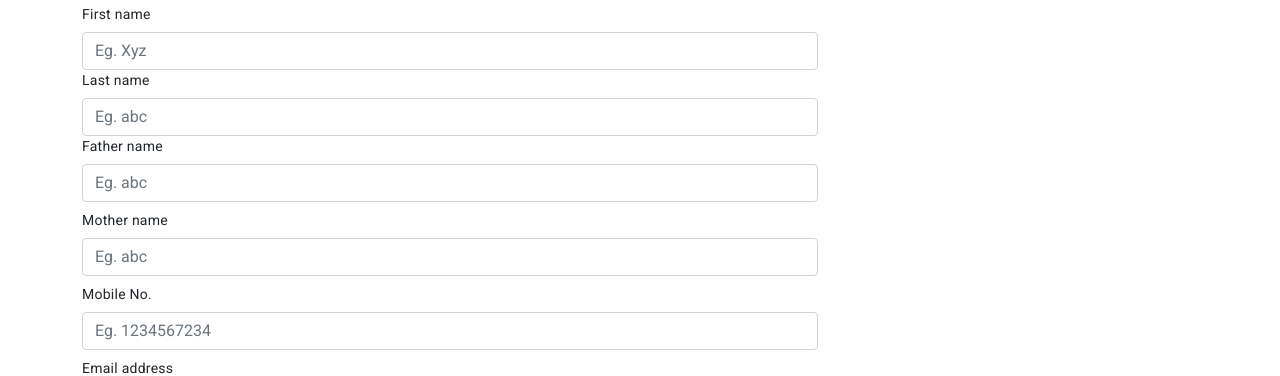
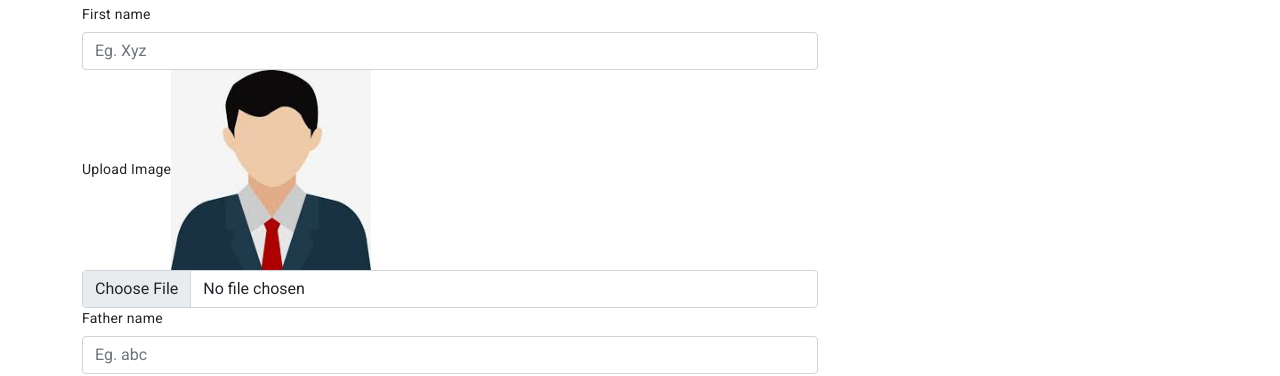
Before and after one commit to pawantripathi648/RegistrationAppUI, an Angular app: page /addEmployee in a window 1280 px wide. Shown: the part 136-512 px from the top of the page. Built offline with nearby package versions, Linux system fonts and the light colour scheme; no server answers.

Commit message:
images upload and delete correction

```diff
--- a/src/app/add-employee/add-employee.component.html
+++ b/src/app/add-employee/add-employee.component.html
@@ -10,10 +10,12 @@
           <input type="text" class="form-control" placeholder="Eg. Xyz" id="firstName" name="firstName"
             [(ngModel)]="addEmployee.obj1.firstName">
         </div>
+
         <div class="d-inline ">
-          <label for="lastName" class="form-label">Last name</label>
-          <input type="text" class="form-control" id="lastName" name="lastName" placeholder="Eg. abc"
-            [(ngModel)]="addEmployee.obj1.lastName" required>
+          <label for="profileimg" class="form-label">Upload Image</label>
+          <img [src]="url" alt="preview" height="200px"> <br>
+          <input type="file" class="form-control" id="profileimg" name="profileimg"
+            [(ngModel)]="addEmployee.obj1.profileimg" (change)="onSelectFile($event)">
         </div>
         <div class="mb-2 ">
           <label for="fname" class="form-label">Father name</label>
--- a/src/app/add-employee/add-employee.component.ts
+++ b/src/app/add-employee/add-employee.component.ts
@@ -19,6 +19,7 @@ import {
   styleUrls: ['./add-employee.component.scss'],
 })
 export class AddEmployeeComponent {
+ url="/assets/download.jfif";
   employees: Employ[] = [];
 
   corosCountryMaster: CountryMaster[] = [];
@@ -87,6 +88,15 @@ export class AddEmployeeComponent {
       this.permanentCountryMaster = data;
       console.log(data);
     });
+  }
+  onSelectFile(a: any){
+    if(a.target.files){
+      var reader = new FileReader();
+      reader.readAsDataURL(a.target.files[0]);
+      reader.onload=(event: any)=>{
+        this.url =event.target.result;
+      }
+    }
   }
   onSelectCorStateName(id: number): void {
     this.params = id;
```
Also changed, not shown: src/assets/download.jfif (added).
